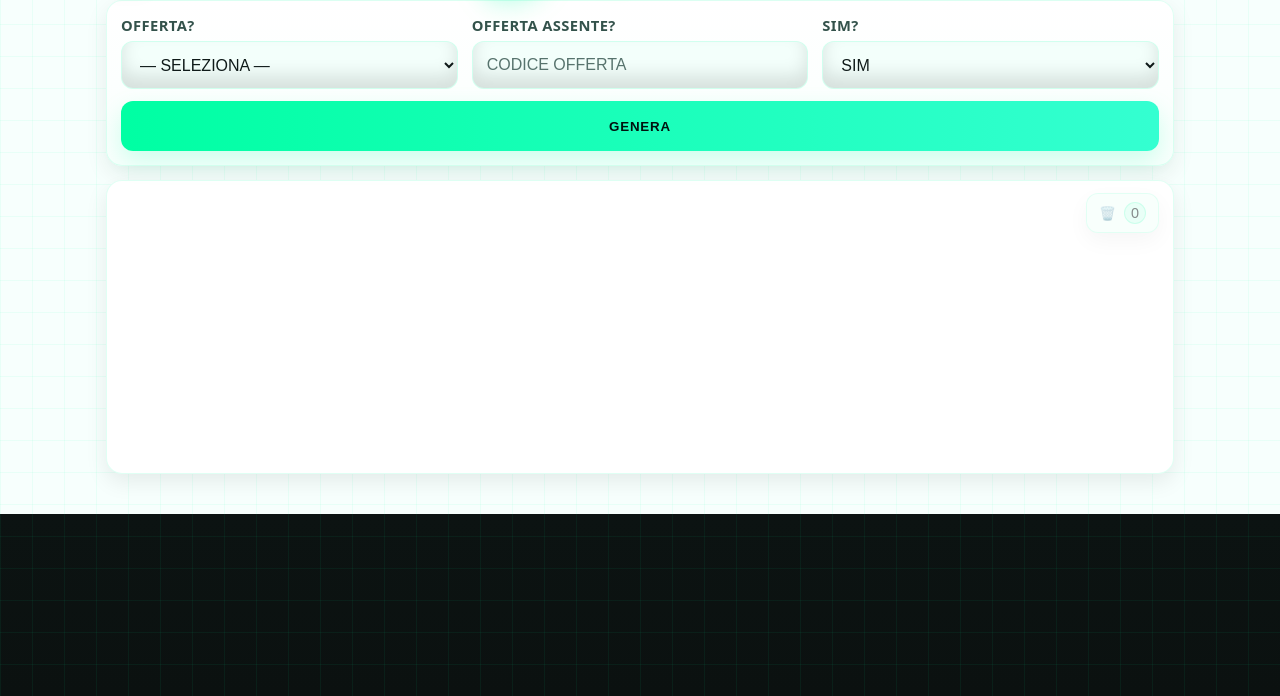
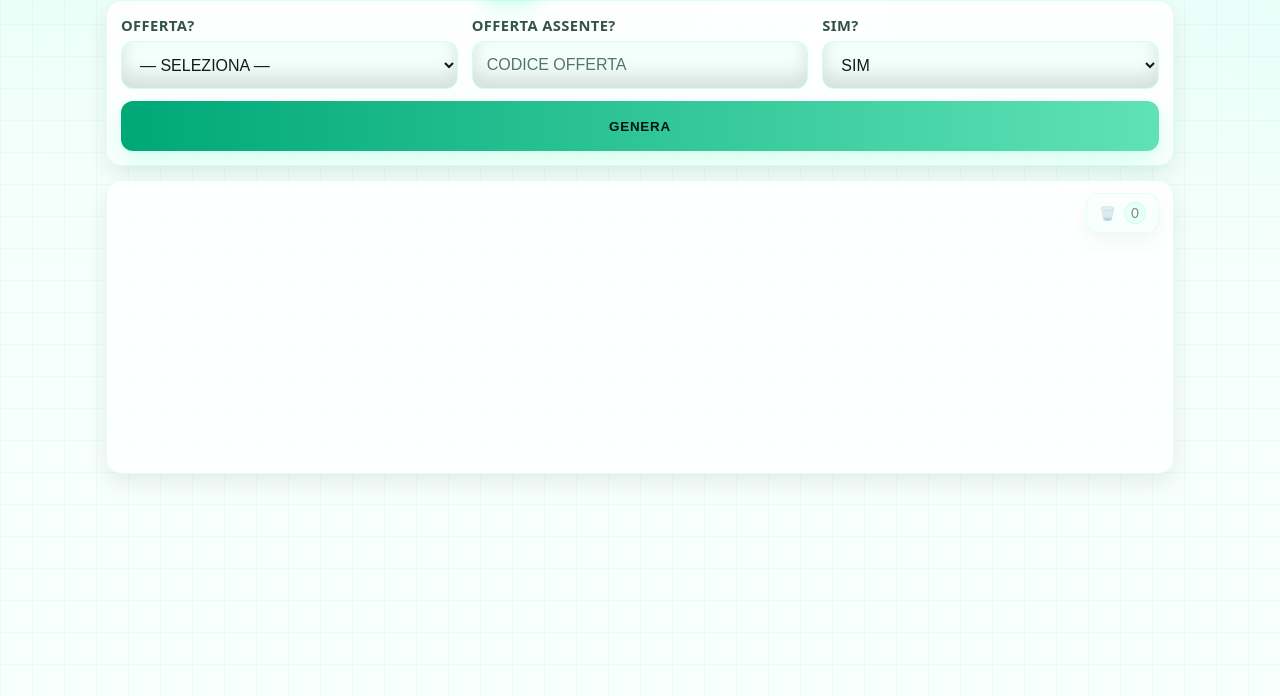
Before and after one commit to G4s01/VeryCool, a plain HTML site: page index.html in a window 1280 px wide. Shown: the part 104-800 px from the top of the page. Drawn offline with Linux system fonts and the light colour scheme.

Commit message:
background fix

```diff
--- a/css/style.css
+++ b/css/style.css
@@ -2,11 +2,16 @@
    Layout, components and animations.
    Background moved to html and min-height rules added to prevent white gaps on mobile
    when the document grows dynamically.
+
+   NOTE: body background is intentionally TRANSPARENT so the html background (gradient)
+   and the fixed grid overlay show uniformly across the page. Panel/card backgrounds
+   use --panel-bg (semi-transparent) so the grid blends through.
 */
 
 /* Box model */
 *, *::before, *::after { box-sizing: border-box; }
 
+/* Ensure root & body cover viewport/document */
 html, body { min-height: 100%; height: auto; }
 
 /* Put page-level background on html so it always fills the viewport/document */
@@ -23,7 +28,8 @@ html {
   background-color: var(--bg-0);
 }
 
-/* Body keeps color and can grow without creating gaps; background is transparent now */
+/* Body keeps color text and can grow without creating gaps; make it TRANSPARENT
+   so the html background + grid overlay remain visible and consistent. */
 body{
   margin:0;
   font-family: ui-sans-serif, system-ui, -apple-system, "Segoe UI", Roboto, "Helvetica Neue", Arial;
@@ -31,24 +37,28 @@ body{
   -webkit-font-smoothing: antialiased;
   -moz-osx-font-smoothing: grayscale;
   transition: background .3s ease, color .3s ease;
-  /* fallback background color — body itself doesn't carry the gradient now */
-  background-color: var(--bg-0);
+  /* IMPORTANT: allow html background to show through */
+  background: transparent;
 }
 
-/* Grid overlay (unchanged) */
+/* Grid overlay (uses variables so light/dark can control color & opacity)
+   Apply the grid as a fixed pseudo-element on elements that enable it.
+   If body has class "grid-bg" the pseudo-element below will display the grid.
+*/
 .grid-bg::before{
   content: "";
   position: fixed;
   inset: 0;
   background-image:
-    linear-gradient(rgba(0,255,163,.06) 1px, transparent 1px),
-    linear-gradient(90deg, rgba(0,255,163,.06) 1px, transparent 1px);
+    linear-gradient(rgba(var(--grid-color), var(--grid-opacity)) 1px, transparent 1px),
+    linear-gradient(90deg, rgba(var(--grid-color), var(--grid-opacity)) 1px, transparent 1px);
   background-size: 32px 32px;
   pointer-events: none;
+  /* place it below content but above the html background */
   z-index: 0;
 }
 
-/* Container */
+/* Container sits above the grid overlay */
 .container {
   position: relative;
   z-index: 1;
@@ -93,8 +103,9 @@ body{
 .brand .love{ font-size:.9em; color:var(--accent); text-shadow:0 0 6px rgba(122,235,255,.35); }
 
 /* Panel & controls */
+/* Use --panel-bg to let theme control translucency so the grid blends through */
 .panel {
-  background: linear-gradient(180deg, var(--bg-2), var(--bg-3));
+  background: var(--panel-bg);
   border: 1px solid rgba(0,255,163,.12);
   border-radius: 16px;
   padding: 14px;
@@ -159,12 +170,13 @@ input::placeholder { color: var(--muted); }
 .desc{ margin-top:12px; display:none; background:var(--bg-2); border-left:4px solid var(--neon); border-radius:10px; padding:12px 14px; }
 
 /* Results */
-.results{ margin-top:14px; background:var(--bg-2); border:1px solid rgba(0,255,163,.12); border-radius:16px; padding:10px; box-shadow:var(--shadow); }
+/* Use panel-like background so grid shows through and edges blend */
+.results{ margin-top:14px; background: var(--panel-bg); border:1px solid rgba(0,255,163,.12); border-radius:16px; padding:10px; box-shadow:var(--shadow); }
 .results-header{ display:flex; align-items:center; justify-content:flex-end; padding:2px 4px 10px; color:var(--text-dim); font-weight:700; min-width:0; }
 .scroll{ max-height:60vh; min-height:220px; overflow:auto; padding-right:4px; }
 
 /* Cards */
-.card{ background:var(--bg-3); border:1px solid rgba(0,255,163,.12); border-radius:12px; padding:12px; margin-bottom:10px; box-shadow:0 6px 18px rgba(0,0,0,.22); }
+.card{ background: var(--panel-bg); border:1px solid rgba(0,255,163,.12); border-radius:12px; padding:12px; margin-bottom:10px; box-shadow:0 6px 18px rgba(0,0,0,.22); }
 .card.latest{ border-color:var(--neon); box-shadow:0 0 0 2px rgba(0,255,163,.2), 0 12px 30px rgba(0,0,0,.28); animation: pop .5s ease; }
 
 @keyframes pop{ 0%{ transform: translateY(-4px); } 100%{ transform: translateY(0); } }
@@ -257,7 +269,7 @@ input::placeholder { color: var(--muted); }
 .btn-small{ height:38px; padding:0 12px; border-radius:10px; cursor:pointer; }
 
 /* Pre blocks */
-pre{ background:var(--bg-1); border:1px solid rgba(0,255,163,.12); border-radius:10px; padding:10px; overflow:auto; max-height:260px; margin:6px 0 0; }
+pre{ background: var(--panel-bg); border:1px solid rgba(0,255,163,.12); border-radius:10px; padding:10px; overflow:auto; max-height:260px; margin:6px 0 0; }
 
 /* Responsive */
 @media (max-width:980px){ .controls{ flex-wrap:wrap } .control{ flex:1 1 calc(50% - 7px) } }
--- a/css/theme.css
+++ b/css/theme.css
@@ -33,6 +33,15 @@
   /* accessibility tweak: reduce animation intensity if needed via CSS var */
   --hover-scale: 1.02;
   --hover-shadow-strength: 0.18;
+
+  /* Grid / background blending (defaults for dark theme)
+     --grid-color is an RGB triplet (no alpha) so we can use rgba(var(--grid-color), var(--grid-opacity))
+  */
+  --grid-color: 0,255,163;
+  --grid-opacity: 0.06;
+
+  /* Panel background (semi-transparent so underlying grid shows through a bit) */
+  --panel-bg: rgba(12,21,20,0.78);
 }
 
 /* Default "dark" overrides (applied when you want body.dark semantics) */
@@ -47,4 +56,9 @@ body.dark {
   --muted: #6b8a86;
   --shadow: 0 10px 28px rgba(0,0,0,.4);
   --glow-color: rgba(0,255,163,.35);
+
+  /* grid + panel defaults for dark */
+  --grid-color: 0,255,163;
+  --grid-opacity: 0.06;
+  --panel-bg: rgba(12,21,20,0.78);
 }
--- a/css/theme.dark.css
+++ b/css/theme.dark.css
@@ -1,8 +1,7 @@
 /* theme.dark.css
-   Optional explicit dark-theme overrides. Include this file (instead of or after theme.css)
-   to enforce the dark theme variables explicitly.
+   Explicit dark-theme overrides. Apply to html.dark or body.dark.
 */
-body.dark {
+html.dark, body.dark {
   --neon: #00ffa3;
   --neon-2: #34ffd1;
   --accent: #7aebff;
@@ -26,4 +25,9 @@ body.dark {
 
   --hover-scale: 1.02;
   --hover-shadow-strength: 0.18;
+
+  --grid-color: 0,255,163;
+  --grid-opacity: 0.06;
+
+  --panel-bg: rgba(12,21,20,0.78);
 }
--- a/css/theme.light.css
+++ b/css/theme.light.css
@@ -1,8 +1,7 @@
 /* theme.light.css
-   Optional explicit light-theme overrides. Include this file (instead of or after theme.css)
-   to apply the light theme.
+   Explicit light-theme overrides. Apply to html.light or body.light.
 */
-body.light {
+html.light, body.light {
   --neon: #00a877;
   --neon-2: #5fe2b6;
   --accent: #268ea0;
@@ -26,4 +25,11 @@ body.light {
 
   --hover-scale: 1.01;
   --hover-shadow-strength: 0.12;
+
+  /* grid color/opacità più delicati per light mode */
+  --grid-color: 0,122,89;        /* rgb matching a darker green variant */
+  --grid-opacity: 0.035;
+
+  /* panel background: semi-opaque white so the grid faintly shows through */
+  --panel-bg: rgba(255,255,255,0.86);
 }
--- a/js/theme-toggle.js
+++ b/js/theme-toggle.js
@@ -2,22 +2,42 @@
 // Theme toggle: manages light/dark switching, persists choice and updates meta theme-color.
 // Loads css/theme.light.css dynamically when switching to light so you don't need to
 // include theme.light.css in index.html explicitly.
+//
+// Changes made:
+// - Apply theme class on <html> (document.documentElement) instead of only on <body>.
+//   This ensures CSS variables defined for html.light/html.dark are applied to the root
+//   and the html background updates correctly.
+// - Keep body class for backward compatibility.
+// - Compute meta theme-color from CSS variable (--bg-0) on the root so it always matches
+//   the active theme (and update it after dynamically loading the light CSS).
+// - Robust loading/unloading of the optional light CSS with onload callback to update meta.
 
 (function () {
   const THEME_KEY = 'vm-techneon-theme';
   const metaTheme = document.getElementById('metaThemeColor');
-  const body = document.body;
+  const HTML = document.documentElement;
+  const BODY = document.body;
   const toggleBtnId = 'themeToggle';
 
   // Path to optional light-theme CSS file (will be loaded/unloaded dynamically)
   const THEME_LIGHT_HREF = './css/theme.light.css';
   const LIGHT_LINK_ID = 'theme-light-css';
 
-  function setMetaColor(isLight) {
+  function setMetaColorFromCss() {
     if (!metaTheme) return;
     try {
-      metaTheme.setAttribute('content', isLight ? '#f3fffb' : '#0d1716');
-    } catch (e) { /* ignore */ }
+      // Prefer --bg-0 from the root (html) so the gradient/meta color matches the visible background.
+      const rootStyles = getComputedStyle(HTML);
+      let bg = rootStyles.getPropertyValue('--bg-0') || rootStyles.backgroundColor || '';
+      bg = String(bg).trim();
+      if (!bg) {
+        // fallback to a sensible default
+        bg = (HTML.classList.contains('light') ? '#f3fffb' : '#0d1716');
+      }
+      metaTheme.setAttribute('content', bg);
+    } catch (e) {
+      // ignore
+    }
   }
 
   function ensureLightCss(shouldLoad) {
@@ -29,11 +49,20 @@
           link.rel = 'stylesheet';
           link.href = THEME_LIGHT_HREF;
           link.id = LIGHT_LINK_ID;
-          // append after other head children so variables are available
+          // When the light CSS is loaded, update meta color so it reads the new variables.
+          link.onload = function () {
+            // small timeout to allow styles to settle in some browsers
+            setTimeout(setMetaColorFromCss, 20);
+          };
           document.head.appendChild(link);
+        } else {
+          // already present — ensure meta color is correct
+          setMetaColorFromCss();
         }
       } else {
         if (existing) existing.remove();
+        // After removing the light CSS, update meta color immediately
+        setTimeout(setMetaColorFromCss, 20);
       }
     } catch (e) {
       // don't break if DOM manipulation fails
@@ -41,22 +70,34 @@
     }
   }
 
+  function setThemeClass(mode) {
+    const light = mode === 'light';
+    // Set class on html (root) for variables used by html backgrounds
+    if (light) {
+      HTML.classList.add('light');
+      HTML.classList.remove('dark');
+      // also keep body in sync for backward compatibility
+      BODY.classList.add('light');
+      BODY.classList.remove('dark');
+    } else {
+      HTML.classList.remove('light');
+      HTML.classList.add('dark');
+      BODY.classList.remove('light');
+      BODY.classList.add('dark');
+    }
+  }
+
   function applyTheme(mode) {
     const light = mode === 'light';
-    // toggle classes for compatibility
-    if (light) {
-      body.classList.add('light');
-      body.classList.remove('dark');
-    } else {
-      body.classList.remove('light');
-      body.classList.add('dark');
-    }
+
+    // set classes on root and body
+    setThemeClass(mode);
 
     // load/unload optional light theme file
     ensureLightCss(light);
 
-    // update meta color
-    setMetaColor(light);
+    // update meta color (ensureLightCss will also call it after load)
+    setMetaColorFromCss();
 
     // update button label if present
     const btn = document.getElementById(toggleBtnId);
@@ -68,12 +109,21 @@
 
   function init() {
     try {
+      // Check explicit saved preference
       const saved = localStorage.getItem(THEME_KEY);
       if (saved === 'light' || saved === 'dark') {
         applyTheme(saved);
       } else {
-        const prefersDark = window.matchMedia && window.matchMedia('(prefers-color-scheme: dark)').matches;
-        applyTheme(prefersDark ? 'dark' : 'light');
+        // If no saved preference, infer from existing html/body classes (useful if server rendered)
+        if (HTML.classList.contains('light') || BODY.classList.contains('light')) {
+          applyTheme('light');
+        } else if (HTML.classList.contains('dark') || BODY.classList.contains('dark')) {
+          applyTheme('dark');
+        } else {
+          // fallback to system preference
+          const prefersDark = window.matchMedia && window.matchMedia('(prefers-color-scheme: dark)').matches;
+          applyTheme(prefersDark ? 'dark' : 'light');
+        }
       }
     } catch (e) {
       const prefersDark = window.matchMedia && window.matchMedia('(prefers-color-scheme: dark)').matches;
@@ -83,7 +133,7 @@
     const btn = document.getElementById(toggleBtnId);
     if (btn) {
       btn.addEventListener('click', function () {
-        const isLight = body.classList.contains('light');
+        const isLight = HTML.classList.contains('light');
         applyTheme(isLight ? 'dark' : 'light');
       });
     }
```
